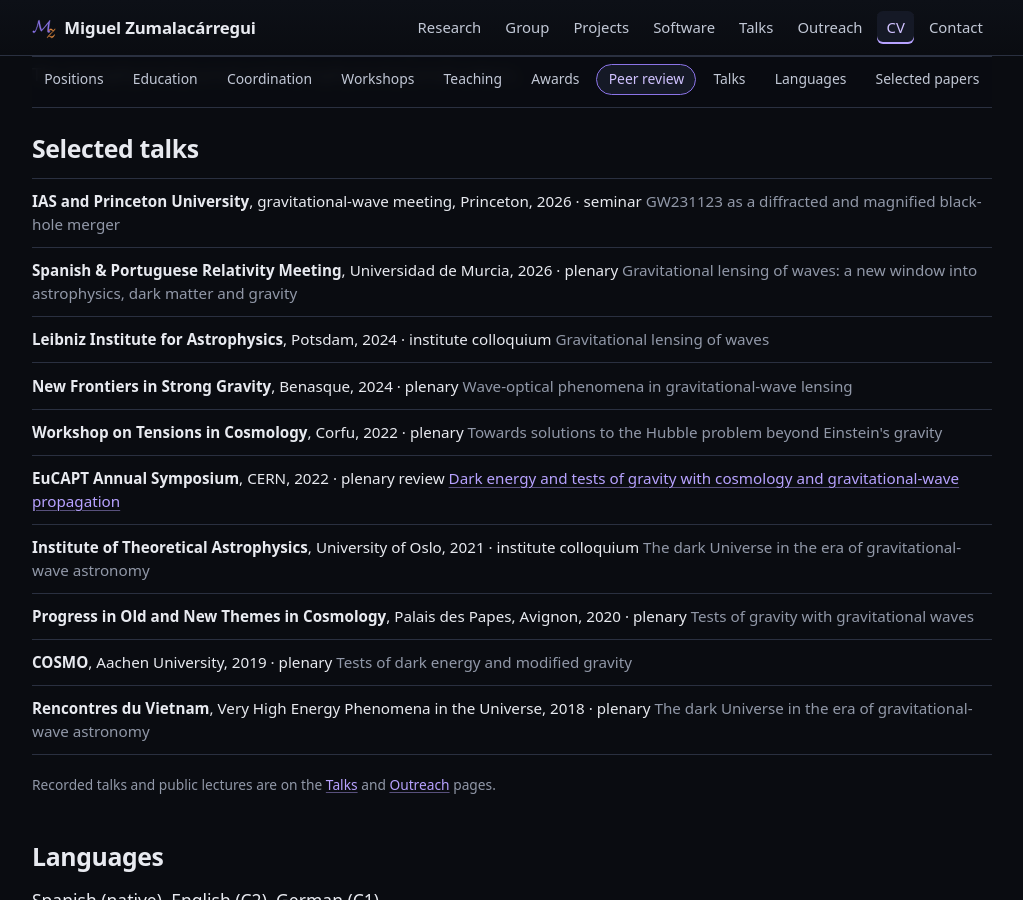
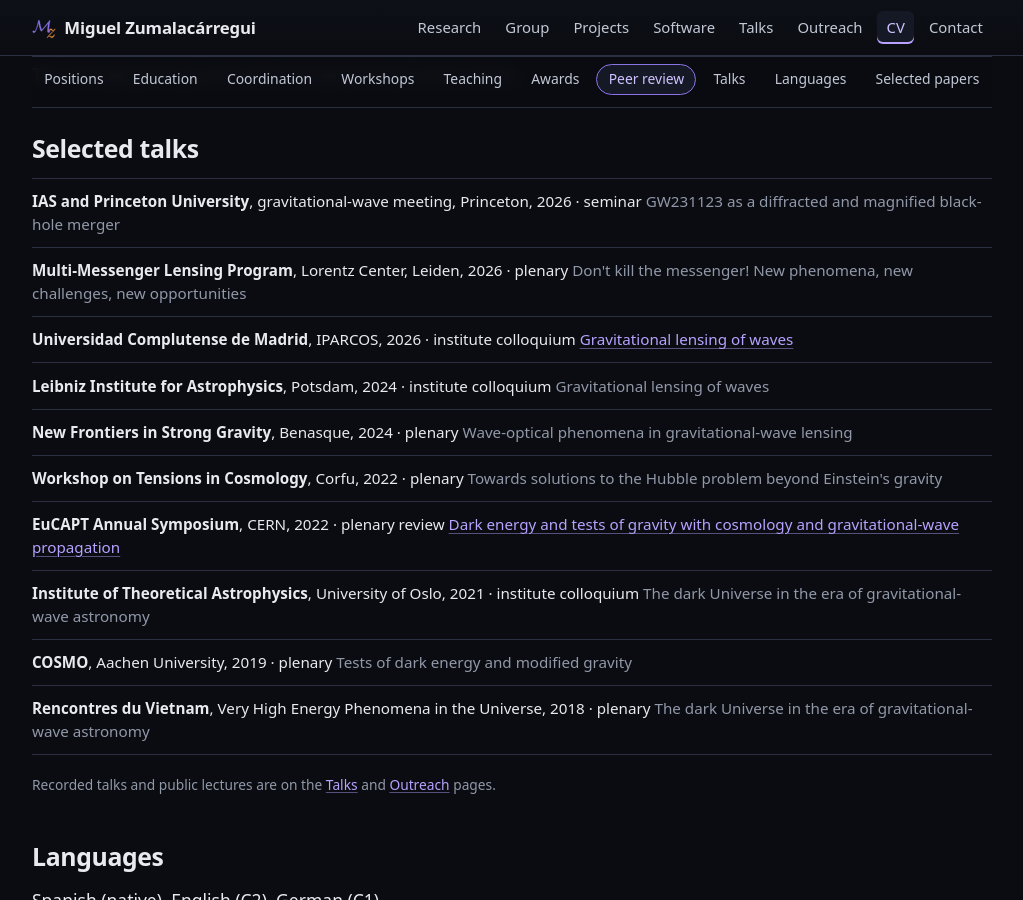
Before and after one commit to miguelzuma/miguelzuma.github.io, a Jekyll site: the page built from cv.html, in a window 1280 px wide and 900 px high, scrolled down 3382 px. Shown: the whole window, without its empty margins (128-1151 px from the left). Built offline with Jekyll 4.4.1, drawn with Linux system fonts in a browser that asks for light colours.

Commit message:
CV: the Lorentz Center plenary and the UCM colloquium join the selected talks
The Multi-Messenger Lensing Program talk replaces PONT 2020, and the recorded
IPARCOS colloquium at the Complutense replaces the Spanish & Portuguese
Relativity Meeting. PDF rebuilt.

Co-Authored-By: Claude Opus 5.5 <noreply@anthropic.com>
Claude-Session: https://claude.ai/code/session_01UmrXYUNfVgWH1kSXdBqDrJ

```diff
--- a/_data/cv.yml
+++ b/_data/cv.yml
@@ -246,10 +246,17 @@ talks:
     meta:
       - "GW231123 as a diffracted and magnified black-hole merger"
 
-  - lead: "Spanish & Portuguese Relativity Meeting"
-    lead_rest: ", Universidad de Murcia, 2026 · plenary"
+  - lead: "Multi-Messenger Lensing Program"
+    lead_rest: ", Lorentz Center, Leiden, 2026 · plenary"
     meta:
-      - "Gravitational lensing of waves: a new window into astrophysics, dark matter and gravity"
+      - "Don't kill the messenger! New phenomena, new challenges, new opportunities"
+
+  - lead: "Universidad Complutense de Madrid"
+    lead_rest: ", IPARCOS, 2026 · institute colloquium"
+    meta:
+      - links:
+          - text: "Gravitational lensing of waves"
+            url: "https://www.youtube.com/watch?v=VsK5Omc99DU"
 
   - lead: "Leibniz Institute for Astrophysics"
     lead_rest: ", Potsdam, 2024 · institute colloquium"
@@ -277,11 +284,6 @@ talks:
     lead_rest: ", University of Oslo, 2021 · institute colloquium"
     meta:
       - "The dark Universe in the era of gravitational-wave astronomy"
-
-  - lead: "Progress in Old and New Themes in Cosmology"
-    lead_rest: ", Palais des Papes, Avignon, 2020 · plenary"
-    meta:
-      - "Tests of gravity with gravitational waves"
 
   - lead: "COSMO"
     lead_rest: ", Aachen University, 2019 · plenary"
```
Also changed, not shown: 1 other file.
